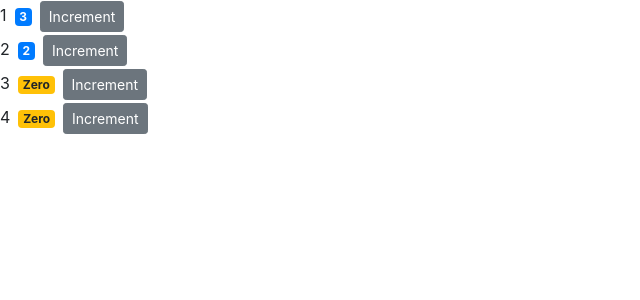
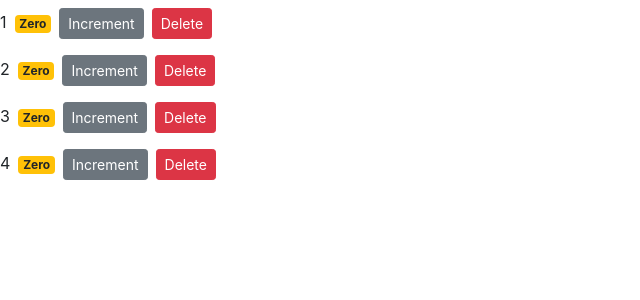
Before and after one commit to gchoi/react-tutorial, a React (Create React App) app: page / in a window 1280 px wide. Shown: the top 300 px of the page, without its empty margins (0-640 px from the left). Built offline with nearby package versions, Linux system fonts and the light colour scheme.

Commit message:
[ADDED] Delete Button

```diff
--- a/src/components/counter.jsx
+++ b/src/components/counter.jsx
@@ -37,9 +37,15 @@
                 { this.props.id }
                 <span className={this.getBadgeClasses()}>{ this.formatCount() }</span>
                 <button
-                    onClick = { () => { this.handleIncrement({ id: 1 }) } }
+                    onClick = { () => { this.handleIncrement({ id: this.props.id }) } }
                     className="btn btn-secondary btn-sm">
                         Increment
+                </button>
+                <button
+                    onClick={() => this.props.onDelete(this.props.id)}
+                    className="btn btn-danger btn-sm m-2"
+                >
+                    Delete
                 </button>
             </div>
         );
--- a/src/components/counters.jsx
+++ b/src/components/counters.jsx
@@ -4,18 +4,29 @@
 class Counters extends Component {
     state = {
         counters: [
-            { id: 1, value: 3 },
-            { id: 2, value: 2 },
+            { id: 1, value: 0 },
+            { id: 2, value: 0 },
             { id: 3, value: 0 },
             { id: 4, value: 0 }
         ]
+    };
+
+    handleDelete = (counterId) => {
+        console.log('Event Handler Called.', counterId);
+        const counters = this.state.counters.filter(counter => counter.id !== counterId);
+        this.setState({ counters });
     };
 
     render() {
         return (
             <div>
                 { this.state.counters.map(counter =>
-                <Counter key={counter.id} value={counter.value} id={counter.id}>
+                <Counter
+                    key={counter.id}
+                    onDelete={this.handleDelete}
+                    value={counter.value}
+                    id={counter.id}
+                >
                     <h4>Counter #{counter.id}</h4>
                 </Counter>
                 ) }
```
Also changed, not shown: 1 other file (tests, documents, lock files or other folders).
